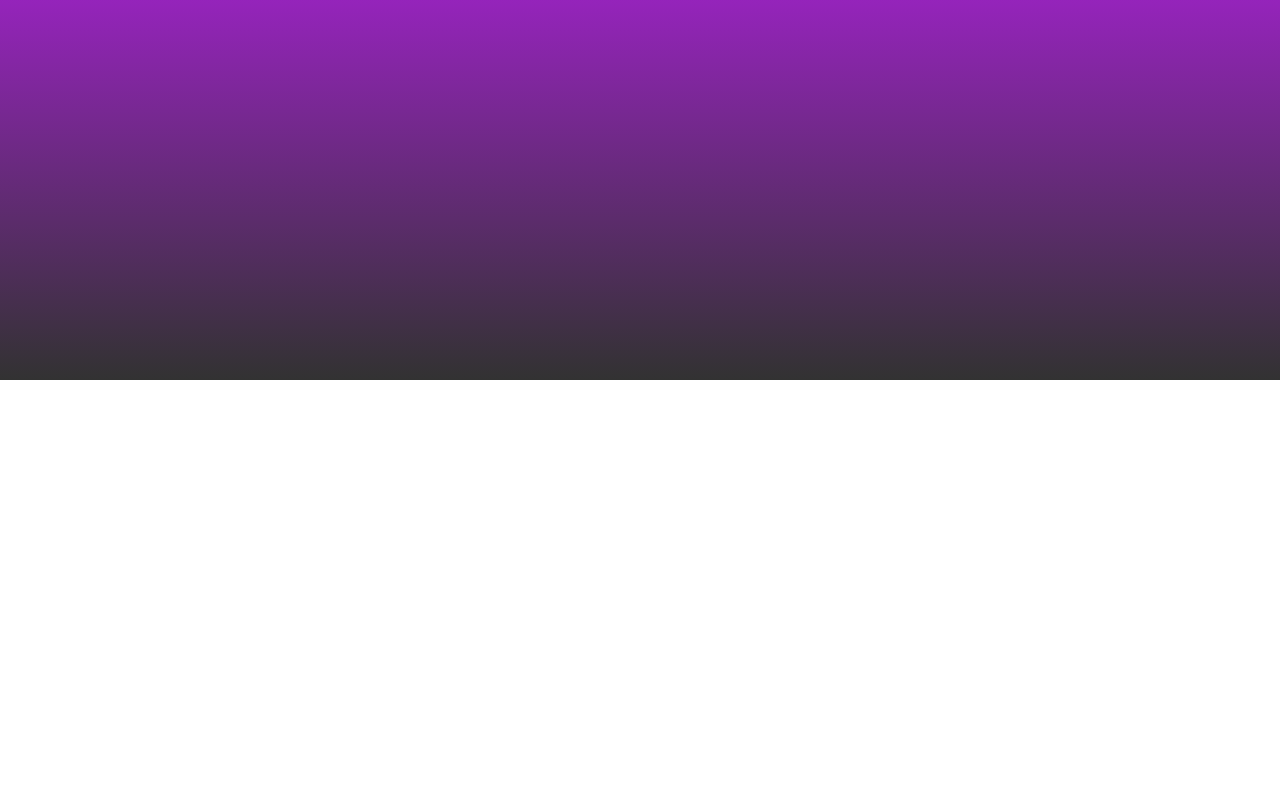
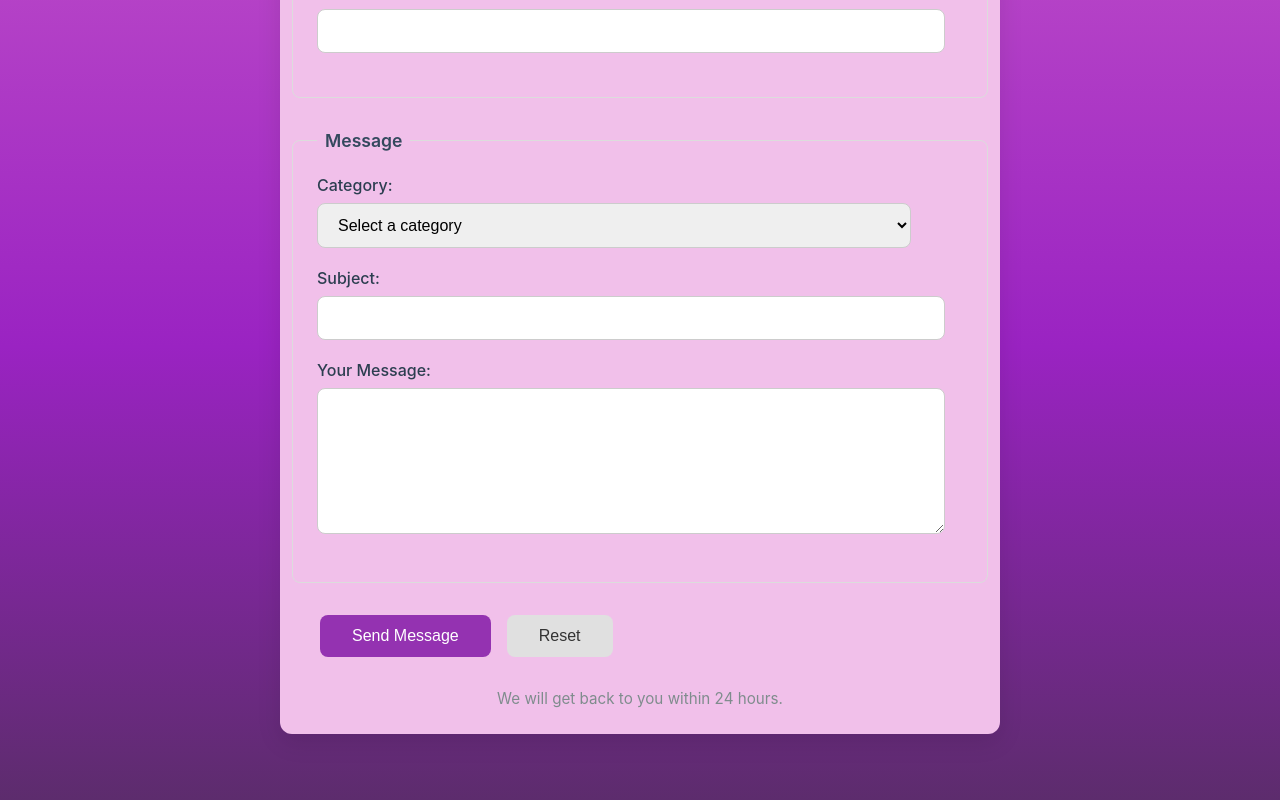
Before and after one commit to Crafted-Curiosity/Full_stack_java_edu, a React (Create React App) app: page /contactus in a window 1280 px wide. Shown: the part 420-1220 px from the top of the page. Before the commit the page ends 800 px from the top, so only its background shows below. Built offline with nearby package versions, Linux system fonts and the light colour scheme.

Commit message:
contact us ready

```diff
--- /dev/null
+++ b/src/components/aboutuscomponents/ContactForm.jsx
@@ -0,0 +1,45 @@
+import React from "react";
+import "../../styling/aboutusstyling/ContactForm.css"; // Import the CSS file for styling
+
+
+
+const ContactForm = () => {
+  return (
+    <section className="contactus-form-section">
+        <div className="contactus-form-container">
+            <form className="contactus-form">
+                <h2 className="contactus-form-title">Contact Us</h2>
+                <fieldset className="contactus-form-fieldset">
+                    <legend>User Information</legend>
+                    <label htmlFor="name" className="contactus-form-label">Name:</label>
+                    <input type="text" id="name" name="name" className="contactus-form-input" required />
+                    <label htmlFor="email" className="contactus-form-label">Email:</label>
+                    <input type="email" id="email" name="email" className="contactus-form-input" required />
+                </fieldset>
+                <fieldset className="contactus-form-fieldset">
+                    <legend>Message</legend>
+                    <label htmlFor="category" className="contactus-form-label">Category:</label>
+                    <select id="category" name="category" className="contactus-form-select" required>
+                        <option value="" disabled selected>Select a category</option>
+                        <option value="general">General Inquiry</option>
+                        <option value="support">Support</option>
+                        <option value="feedback">Feedback</option>
+                        <option value="other">Doubt</option>
+                        <option value="other">Report a Bug/Issue</option>
+                    </select>
+                    <label htmlFor="subject" className="contactus-form-label">Subject:</label>
+                    <input type="text" id="subject" name="subject" className="contactus-form-input" required />
+                    <label htmlFor="message" className="contactus-form-label">Your Message:</label>
+                    <textarea id="message" name="message" className="contactus-form-textarea" required></textarea>
+                </fieldset>
+                <button type="submit" className="contactus-form-submit">Send Message</button>
+                <button type="reset" className="contactus-form-reset">Reset</button>
+
+                <p className="contactus-form-note">We will get back to you within 24 hours.</p>
+            </form>
+        </div>
+    </section>
+  );
+};
+
+export default ContactForm;
--- a/src/pages/AboutUsPage.jsx
+++ b/src/pages/AboutUsPage.jsx
@@ -1,6 +1,7 @@
 import React from "react";
 import Header from "../components/Header";
 import Footer from "../components/Footer";
+
 import { useEffect } from "react";
 const AboutUsPage = () => {
     useEffect(() => {
--- a/src/pages/ContactUsPage.jsx
+++ b/src/pages/ContactUsPage.jsx
@@ -1,7 +1,10 @@
 import React from "react";
 import Header from "../components/Header";
 import Footer from "../components/Footer";
+import ContactForm from "../components/aboutuscomponents/ContactForm";
 import { useEffect } from "react";
+
+
 const ContactUsPage = () => {
     useEffect(() => {
         document.title = "Crafted Curiosity- Edu | Contact Us";
@@ -12,6 +15,7 @@ const ContactUsPage = () => {
   return (
     <>
       <Header />
+      <ContactForm />
       <Footer />
     </>
   );
--- /dev/null
+++ b/src/styling/aboutusstyling/ContactForm.css
@@ -0,0 +1,114 @@
+/* General section styling */
+.contactus-form-section {
+  padding: 4rem 1rem;
+  display: flex;
+  justify-content: center;
+  align-items: center;
+}
+
+/* Form container */
+.contactus-form-container {
+  background-color: #f1c0ea;
+  padding: 10px;
+  max-width: 700px;
+  width: 100%;
+  border-radius: 12px;
+  box-shadow: 0 8px 25px rgba(0, 0, 0, 0.1);
+}
+
+/* Title */
+.contactus-form-title {
+  text-align: center;
+  font-size: 2rem;
+  margin-bottom: 2rem;
+  color: #2b073b;
+}
+
+/* Fieldsets */
+.contactus-form-fieldset {
+  border: 1px solid #dcdcdc;
+  border-radius: 8px;
+  padding: 1.5rem;
+  margin-bottom: 2rem;
+}
+
+/* Legend styling */
+.contactus-form-fieldset legend {
+  font-weight: 600;
+  font-size: 1.1rem;
+  color: #34495e;
+  padding: 0 0.5rem;
+}
+
+/* Labels */
+.contactus-form-label {
+  display: block;
+  margin-bottom: 0.5rem;
+  font-weight: 500;
+  color: #2c3e50;
+}
+
+/* Inputs & Select */
+.contactus-form-input,
+.contactus-form-select,
+.contactus-form-textarea {
+  width: 92%;
+  padding: 0.75rem 1rem;
+  margin-bottom: 1.25rem;
+  border: 1px solid #ccc;
+  border-radius: 8px;
+  font-size: 1rem;
+  transition: border 0.3s;
+}
+
+.contactus-form-input:focus,
+.contactus-form-select:focus,
+.contactus-form-textarea:focus {
+  border-color: #3f0b3e;
+  outline: none;
+}
+
+/* Textarea */
+.contactus-form-textarea {
+  resize: vertical;
+  min-height: 120px;
+}
+
+/* Buttons */
+.contactus-form-submit,
+.contactus-form-reset {
+  padding: 0.75rem 2rem;
+  margin-right: 1rem;
+  border: none;
+  border-radius: 8px;
+  font-size: 1rem;
+  cursor: pointer;
+  transition: background-color 0.3s ease-in-out;
+}
+
+.contactus-form-submit {
+  background-color: #9432b1;
+  color: white;
+  margin-left: 30px;
+}
+
+.contactus-form-submit:hover {
+  background-color: #461050;
+}
+
+.contactus-form-reset {
+  background-color: #e0e0e0;
+  color: #333;
+}
+
+.contactus-form-reset:hover {
+  background-color: #d5d5d5;
+}
+
+/* Note */
+.contactus-form-note {
+  margin-top: 2rem;
+  font-size: 0.95rem;
+  color: #7f8c8d;
+  text-align: center;
+}
```
